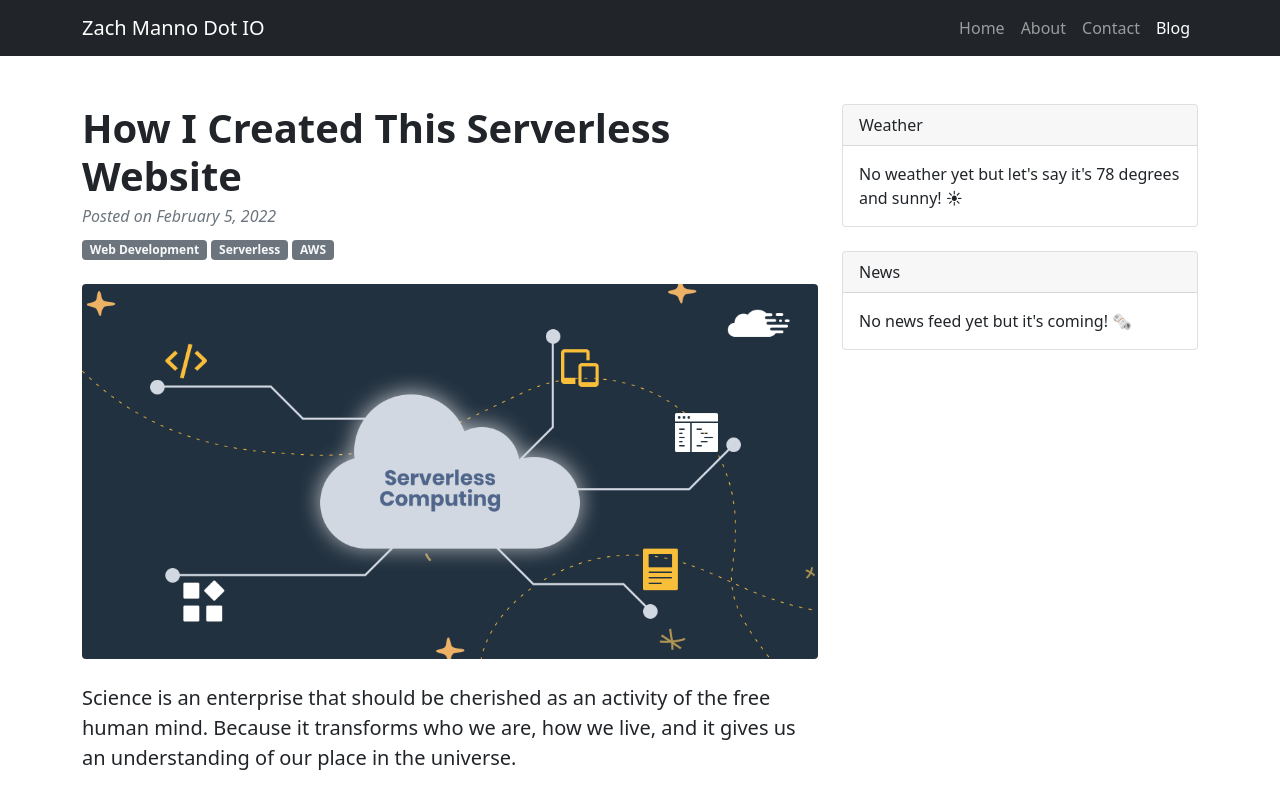
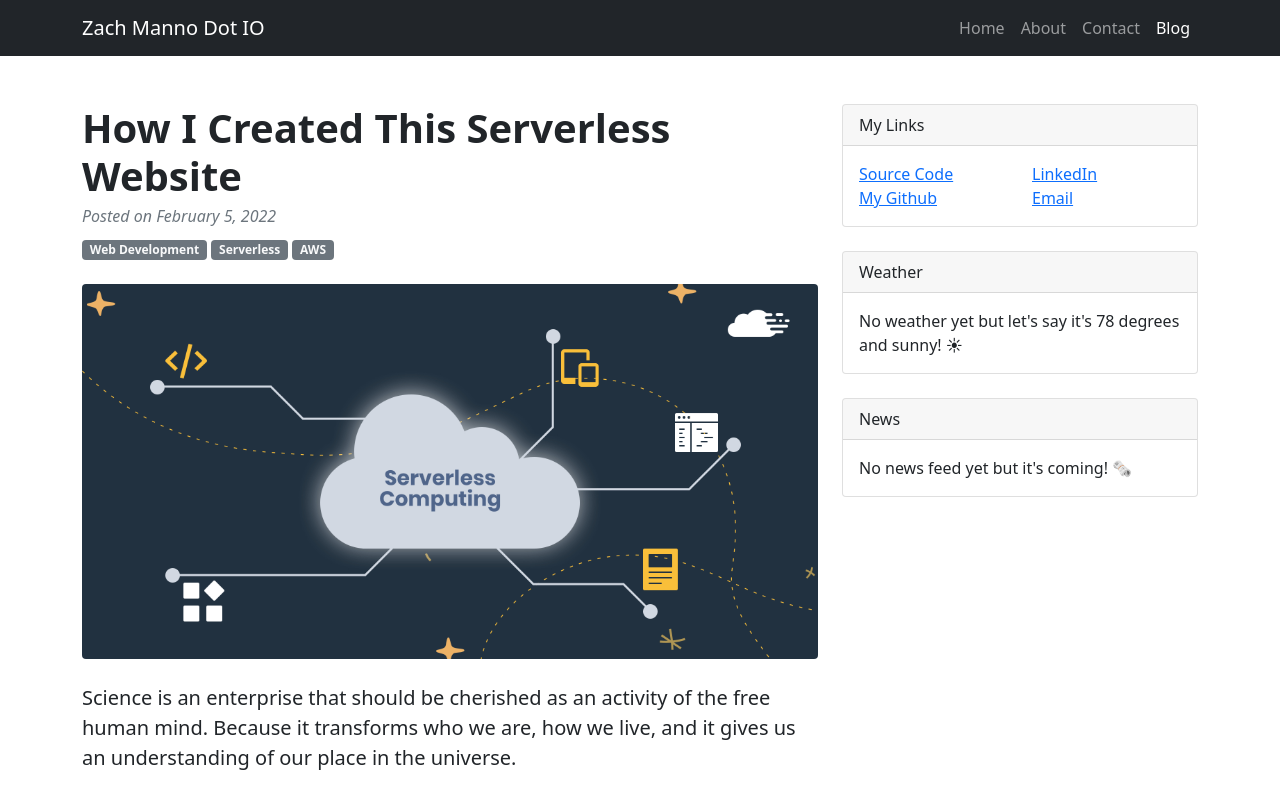
Before and after one commit to ZachManno/zach-manno-dot-io, a website: page zachmanno.io/static/blogposts/blogpost-feb-5-2022.html in a window 1280 px wide. Shown: the top 794 px of the page. Drawn offline with nearby package versions, Linux system fonts and the light colour scheme.

Commit message:
add links

```diff
--- a/zachmanno.io/static/blogposts/blogpost-feb-5-2022.html
+++ b/zachmanno.io/static/blogposts/blogpost-feb-5-2022.html
@@ -111,28 +111,27 @@
 <!--                            </div>-->
 <!--                        </div>-->
 <!--                    </div>-->
-<!--                    &lt;!&ndash; Categories widget&ndash;&gt;-->
-<!--                    <div class="card mb-4">-->
-<!--                        <div class="card-header">Categories</div>-->
-<!--                        <div class="card-body">-->
-<!--                            <div class="row">-->
-<!--                                <div class="col-sm-6">-->
-<!--                                    <ul class="list-unstyled mb-0">-->
-<!--                                        <li><a href="#!">Web Design</a></li>-->
-<!--                                        <li><a href="#!">HTML</a></li>-->
-<!--                                        <li><a href="#!">Freebies</a></li>-->
-<!--                                    </ul>-->
-<!--                                </div>-->
-<!--                                <div class="col-sm-6">-->
-<!--                                    <ul class="list-unstyled mb-0">-->
-<!--                                        <li><a href="#!">JavaScript</a></li>-->
-<!--                                        <li><a href="#!">CSS</a></li>-->
-<!--                                        <li><a href="#!">Tutorials</a></li>-->
-<!--                                    </ul>-->
-<!--                                </div>-->
-<!--                            </div>-->
-<!--                        </div>-->
-<!--                    </div>-->
+                    <!-- Categories widget-->
+                    <div class="card mb-4">
+                        <div class="card-header">My Links</div>
+                        <div class="card-body">
+                            <div class="row">
+                                <div class="col-sm-6">
+                                    <ul class="list-unstyled mb-0">
+                                        <li><a href="https://github.com/ZachManno/zach-manno-dot-io" target="_blank" >Source Code</a></li>
+                                        <li><a href="https://github.com/ZachManno" target="_blank">My Github</a></li>
+                                    </ul>
+                                </div>
+                                <div class="col-sm-6">
+                                    <ul class="list-unstyled mb-0">
+                                        <li><a href="https://www.linkedin.com/in/zachmanno" target="_blank" >LinkedIn</a></li>
+                                        <li><a href="mailto:zacharymanno@gmail.com?subject=Hello%20Zach&body=Zach%2C">Email</a></li>
+<!--                                        <li><a href="#!">Resume</a></li>-->
+                                    </ul>
+                                </div>
+                            </div>
+                        </div>
+                    </div>
                     <!-- Side widget-->
                     <div class="card mb-4">
                         <div class="card-header">Weather</div>
```
Also changed, not shown: zachmanno.io/static/index.html (+21 -22 lines).
